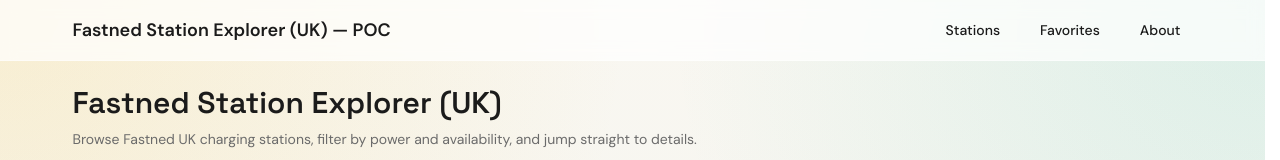
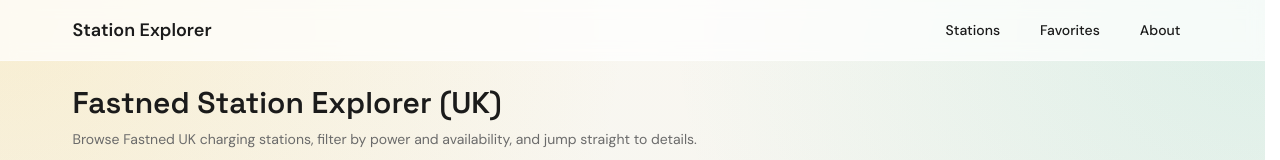
Before and after one commit to banzayche/uk-ev-station-viewer, a Next.js app in the folder fastned-next-poc/: page / in a window 1280 px wide. Shown: the top 160 px of the page. Built offline with nearby package versions, Linux system fonts and the light colour scheme; no server answers.

Commit message:
fixing axessibility

```diff
--- a/fastned-next-poc/src/components/layout/NavBar.tsx
+++ b/fastned-next-poc/src/components/layout/NavBar.tsx
@@ -5,8 +5,12 @@
   return (
     <header className="sticky top-0 z-40 border-b border-white/40 bg-white/70 backdrop-blur">
       <div className="mx-auto flex max-w-6xl items-center justify-between px-4 py-4">
-        <Link href="/" className="text-lg font-semibold">
-          Fastned Station Explorer (UK) — POC
+        <Link
+          href="/"
+          tabIndex={0}
+          className="text-lg font-semibold"
+        >
+          Station Explorer
         </Link>
         <nav className="flex items-center gap-4 text-sm" aria-label="Main navigation">
           <NavLink href="/stations">Stations</NavLink>
--- a/fastned-next-poc/src/components/map/MapView.tsx
+++ b/fastned-next-poc/src/components/map/MapView.tsx
@@ -81,6 +81,7 @@
                 <div className="text-xs text-muted">{statusLabel(station.status)}</div>
               ) : null}
               <Link
+                tabIndex={0}
                 href={`/stations/${station.id}`}
                 className="text-xs font-semibold text-blue-700"
               >
--- a/fastned-next-poc/src/components/stations/FavoritesPageClient.tsx
+++ b/fastned-next-poc/src/components/stations/FavoritesPageClient.tsx
@@ -28,6 +28,7 @@
         </div>
         <Link
           href="/stations"
+          tabIndex={0}
           className="rounded-full border border-white/60 bg-white/80 px-4 py-2 text-sm font-semibold"
         >
           Browse stations
--- a/fastned-next-poc/src/components/stations/StationCompareBar.tsx
+++ b/fastned-next-poc/src/components/stations/StationCompareBar.tsx
@@ -33,6 +33,7 @@
             !compareReady && 'pointer-events-none opacity-50'
           )}
           aria-disabled={!compareReady}
+          tabIndex={0}
         >
           Compare
         </Link>
--- a/fastned-next-poc/src/components/ui/Input.tsx
+++ b/fastned-next-poc/src/components/ui/Input.tsx
@@ -4,7 +4,7 @@
   return (
     <input
       className={cn(
-        'h-10 w-full rounded-2xl border border-white/70 bg-white/80 px-3 text-sm text-ink placeholder:text-muted focus-visible:ring-2 focus-visible:ring-accent-strong',
+        'h-10 w-full rounded-2xl border border-white/70 bg-white/80 px-3 text-sm text-ink placeholder:text-muted',
         className
       )}
       {...props}
--- a/fastned-next-poc/src/components/ui/NavLink.tsx
+++ b/fastned-next-poc/src/components/ui/NavLink.tsx
@@ -16,6 +16,8 @@
   return (
     <Link
       href={href}
+      aria-current={isActive ? 'page' : undefined}
+      tabIndex={0}
       className={cn(
         'rounded-full px-3 py-1 text-sm font-medium transition',
         isActive ? 'bg-accent text-black' : 'text-ink/80 hover:bg-white/80'
```
Also changed, not shown: fastned-next-poc/src/components/ui/Select.tsx (+1 -1 lines).
